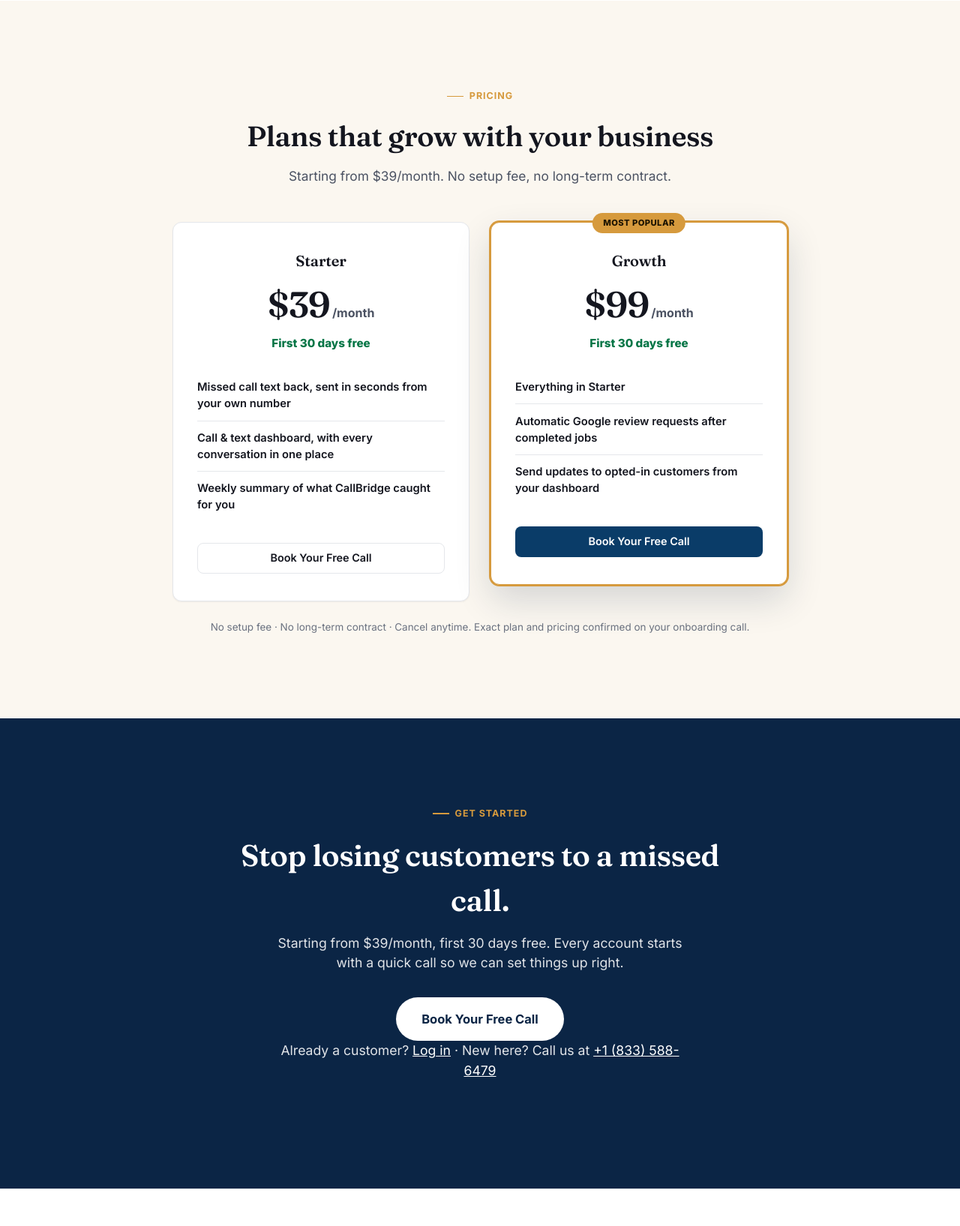
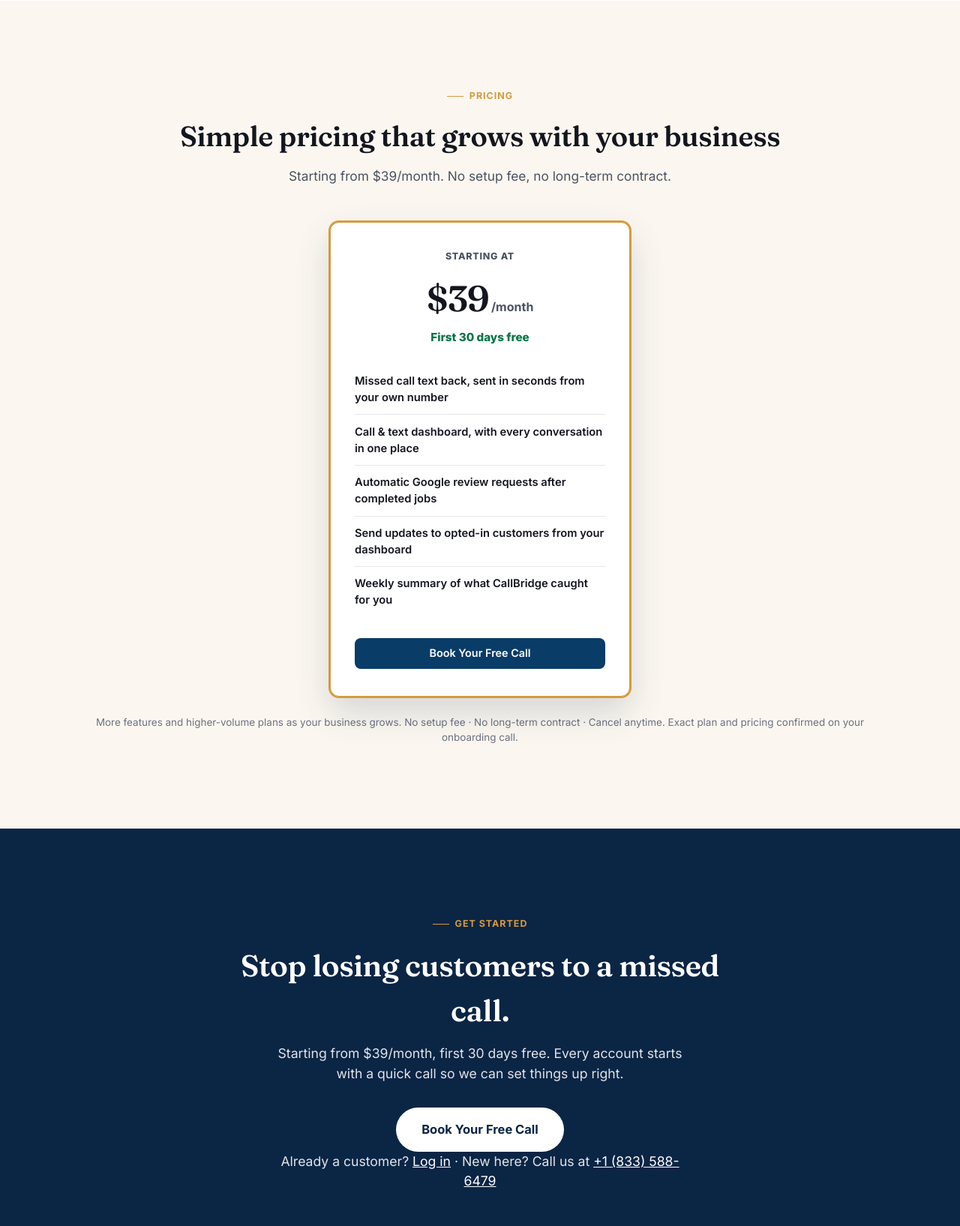
Before and after one commit to hiyaw10/callbridge, a Python web app: template app/templates/landing.html in a window 1280 px wide. Shown: the part 4865-6500 px from the top of the page at 75% size. Run offline with Jinja, Linux system fonts and the light colour scheme; the template is opened without the code that fills it, so the values that code supplies are empty.

Commit message:
Collapse pricing display to a single $39 plan with all current features
Show one all-inclusive plan starting at $39/month instead of a visible
Starter/Growth split, so the public price reflects everything the
product does today. The flexible monthly_price field and admin pricing
controls stay as-is for negotiated rates and future tiers.

Co-Authored-By: Claude Sonnet 5 <noreply@anthropic.com>

```diff
--- a/app/routers/admin.py
+++ b/app/routers/admin.py
@@ -72,8 +72,8 @@ def analytics(
     )
     active_business_ids = [b.id for b in active_businesses]
     business_count = len(active_business_ids)
-    # Each business pays its own monthly_price (Starter, Growth, or a custom rate) —
-    # summing the real per-business amount instead of assuming a flat price per business.
+    # Each business pays its own monthly_price (published rate or a custom negotiated
+    # amount) — summing the real per-business amount instead of assuming a flat price.
     mrr = sum(b.monthly_price for b in active_businesses)
     lead_count = db.query(Lead).filter(Lead.archived_at.is_(None)).count()
     leads_last_30 = (
--- a/app/static/style.css
+++ b/app/static/style.css
@@ -581,6 +581,10 @@ td.wrap { white-space: normal; }
   margin: 2.5rem auto 1.5rem;
   align-items: start;
 }
+.plan-solo {
+  max-width: 400px;
+  margin: 2.5rem auto 1.5rem;
+}
 .plan-card {
   padding: 2.25rem 2rem;
   text-align: center;
@@ -607,6 +611,15 @@ td.wrap { white-space: normal; }
   padding: 0.3rem 0.9rem;
   border-radius: 999px;
   white-space: nowrap;
+}
+.plan-eyebrow {
+  display: block;
+  font-size: 0.78rem;
+  font-weight: 800;
+  letter-spacing: 0.06em;
+  text-transform: uppercase;
+  color: var(--accent-dark, var(--text-muted));
+  margin-bottom: 0.6rem;
 }
 .plan-name { font-family: var(--font-display); font-size: 1.25rem; font-weight: 600; margin-bottom: 0.4rem; }
 .plan-price { margin-bottom: 0.35rem; }
--- a/app/templates/admin_businesses.html
+++ b/app/templates/admin_businesses.html
@@ -54,7 +54,7 @@
         <div class="field">
           <label for="monthly_price">Monthly price ($)</label>
           <input type="number" id="monthly_price" name="monthly_price" min="0" step="1" value="39" required>
-          <p style="margin: 0.35rem 0 0; font-size: 0.82rem; color: var(--text-faint);">Starter is $39, Growth is $99 &mdash; or set whatever you actually agreed with this business.</p>
+          <p style="margin: 0.35rem 0 0; font-size: 0.82rem; color: var(--text-faint);">Published rate is $39/month &mdash; set whatever you actually agreed with this business.</p>
         </div>
         <button type="submit" class="btn btn-primary">Add business</button>
       </form>
--- a/app/templates/landing.html
+++ b/app/templates/landing.html
@@ -212,12 +212,12 @@
   <div class="container">
     <div class="section-head">
       <span class="eyebrow">Pricing</span>
-      <h2 class="section-title">Plans that grow with your business</h2>
+      <h2 class="section-title">Simple pricing that grows with your business</h2>
       <p class="section-subtitle">Starting from $39/month. No setup fee, no long-term contract.</p>
     </div>
-    <div class="plan-grid">
-      <div class="card plan-card">
-        <h3 class="plan-name">Starter</h3>
+    <div class="plan-solo">
+      <div class="card plan-card plan-card-featured">
+        <span class="plan-eyebrow">Starting At</span>
         <div class="plan-price">
           <span class="amount">$39</span><span class="period">/month</span>
         </div>
@@ -225,26 +225,14 @@
         <ul class="plan-features">
           <li>Missed call text back, sent in seconds from your own number</li>
           <li>Call &amp; text dashboard, with every conversation in one place</li>
-          <li>Weekly summary of what CallBridge caught for you</li>
-        </ul>
-        <a href="/book-a-call" class="btn btn-secondary btn-block">Book Your Free Call</a>
-      </div>
-      <div class="card plan-card plan-card-featured">
-        <span class="plan-badge">Most Popular</span>
-        <h3 class="plan-name">Growth</h3>
-        <div class="plan-price">
-          <span class="amount">$99</span><span class="period">/month</span>
-        </div>
-        <p class="plan-trial">First 30 days free</p>
-        <ul class="plan-features">
-          <li>Everything in Starter</li>
           <li>Automatic Google review requests after completed jobs</li>
           <li>Send updates to opted-in customers from your dashboard</li>
+          <li>Weekly summary of what CallBridge caught for you</li>
         </ul>
         <a href="/book-a-call" class="btn btn-primary btn-block">Book Your Free Call</a>
       </div>
     </div>
-    <p class="plan-footnote">No setup fee &middot; No long-term contract &middot; Cancel anytime. Exact plan and pricing confirmed on your onboarding call.</p>
+    <p class="plan-footnote">More features and higher-volume plans as your business grows. No setup fee &middot; No long-term contract &middot; Cancel anytime. Exact plan and pricing confirmed on your onboarding call.</p>
   </div>
 </section>
 
```
Also changed, not shown: app/models.py (+4 -4 lines).
